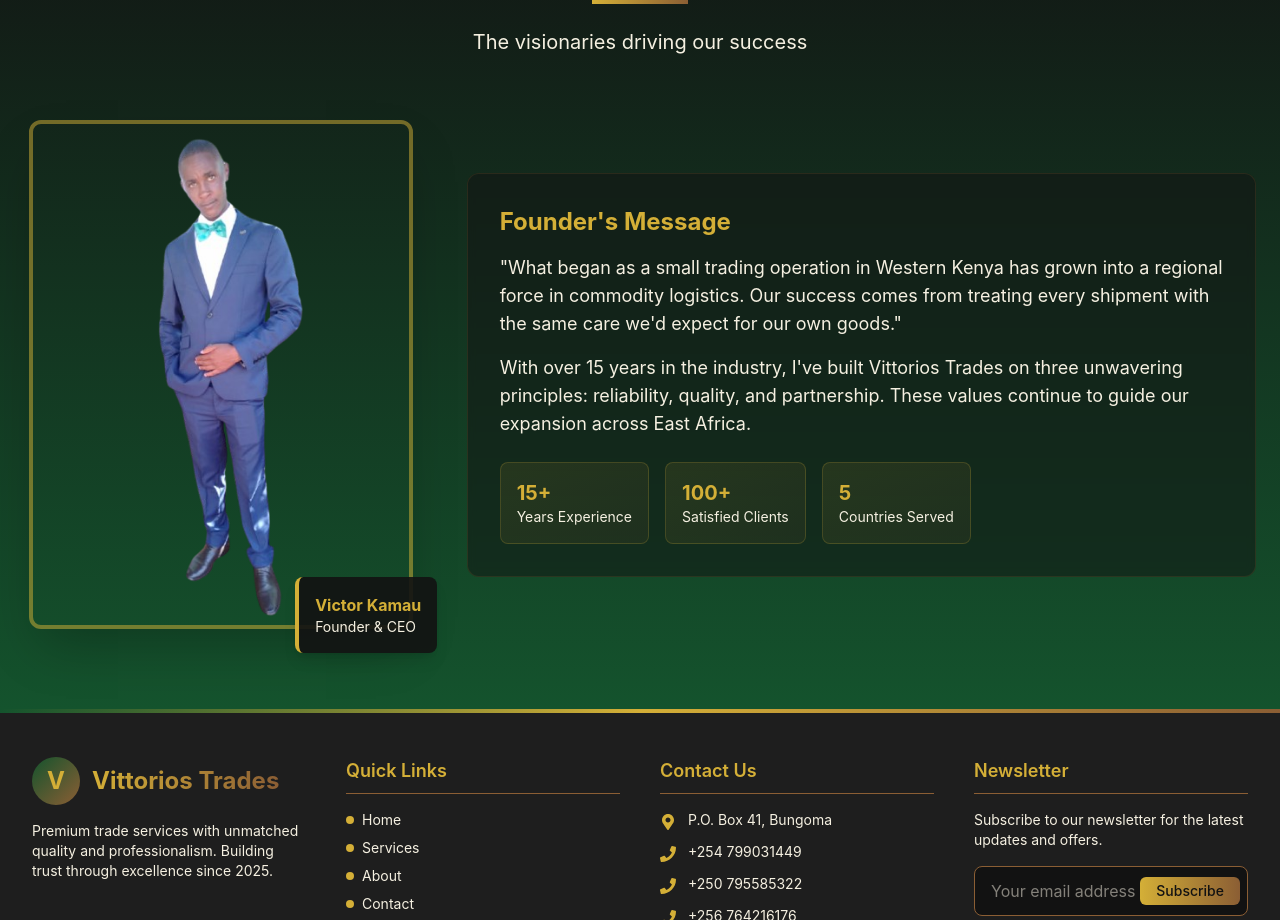
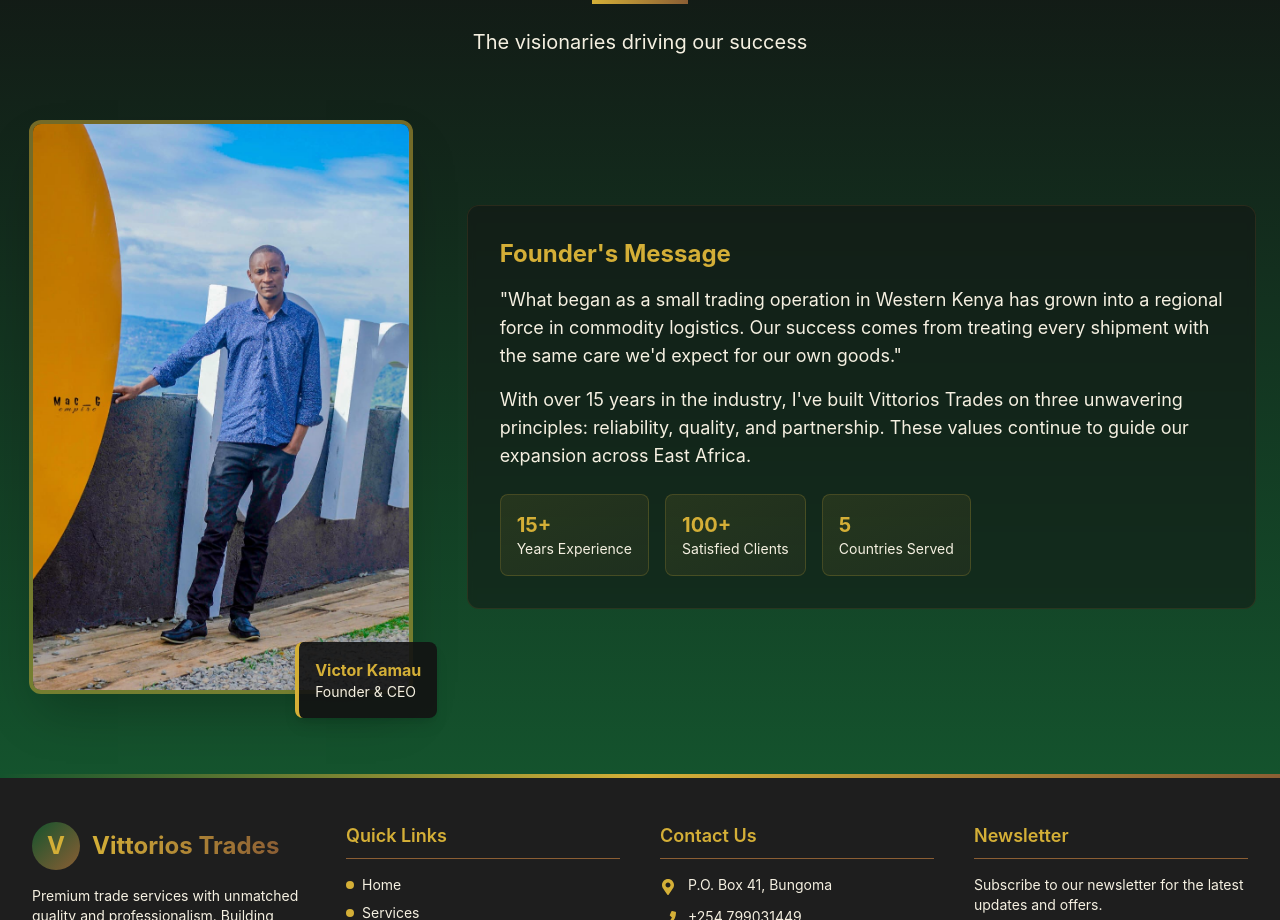
Before and after one commit to Ehud-Guzman/Vittoriostrade, a React (Vite) app: page /about in a window 1280 px wide. Shown: the part 3860-4780 px from the top of the page. Built offline with nearby package versions, Linux system fonts and the light colour scheme.

Commit message:
Update image

```diff
--- a/src/pages/About.jsx
+++ b/src/pages/About.jsx
@@ -416,7 +416,7 @@ const TeamSection = () => {
           >
             <div className="relative w-full max-w-sm">
               <img
-                src="/images/ceo_2-removebg-preview.png"
+                src="/images/Kamau.jpg"
                 alt="Victor Kamau"
                 className="w-full h-auto rounded-xl border-4 border-goldenWheat/50 shadow-2xl"
               />
```
Also changed, not shown: public/images/Kamau.jpg (added).
